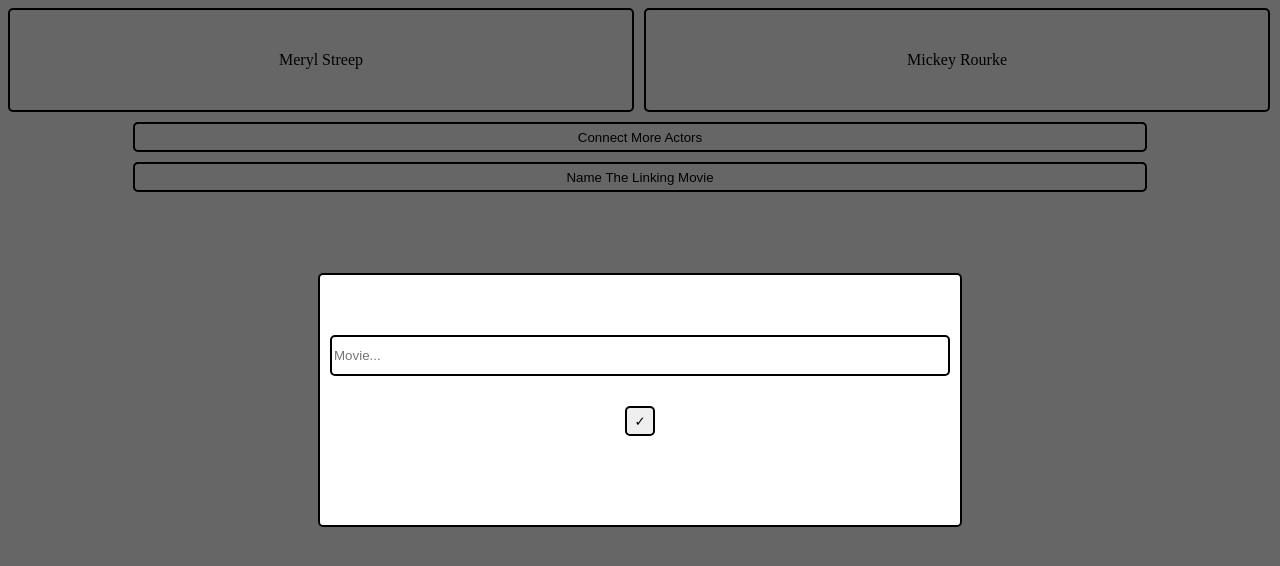
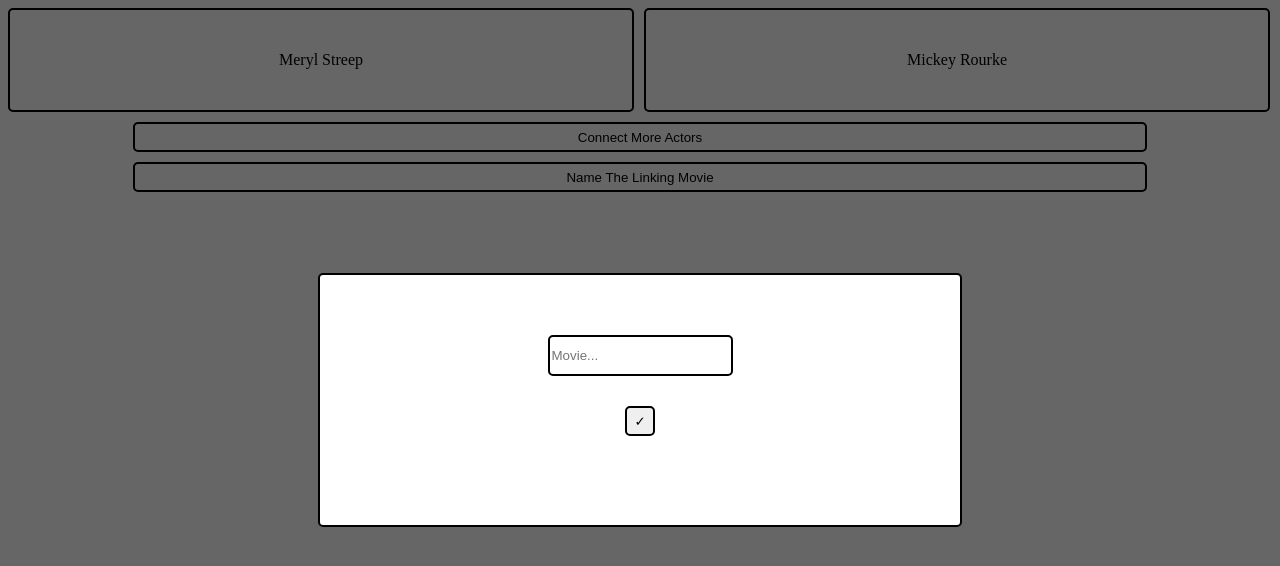
Before and after one commit to grem1ly/actor_link_template, a plain HTML site: page docs/index.html in a window 1280 px wide. Both pictures are taken after a click on the button "Name The Linking Movie". Drawn offline with Linux system fonts and the light colour scheme.

Commit message:
update template

```diff
--- a/docs/Actor_link.css
+++ b/docs/Actor_link.css
@@ -68,12 +68,12 @@
 }
 
 .user_input{
+	display: flex;
 	height: 35px;
-	width: calc(100% - 28px);
 	border: 2px solid black;
 	border-radius: 5px;
-	margin: 10px 10px 10px 10px;
-	<!--top, left, bottom, right-->
+	margin: 10px auto 10px auto;
+	/*top, left, bottom, right*/
 }
 
 #submit_link{
--- a/docs/index.html
+++ b/docs/index.html
@@ -21,7 +21,7 @@
   <div id="overlay">
     <div id="hidden_entry_panel">
       <input class="user_input" id="movie_input" type="text" name="movie_input" placeholder="Movie..." style="margin-top:40px;">
-      <input class="user_input" type="text" placeholder="Actor..." id="actor_input" name="actor_input" style="display:none;">
+      <input class="user_input" type="text" placeholder="Actor..." id="actor_input" name="actor_input" style="display:none; margin-top:20px;">
       <button id="submit_link"><span>&#10003;</span></button>
     </div>
   </div>
```
Also changed, not shown: 1 other file.
